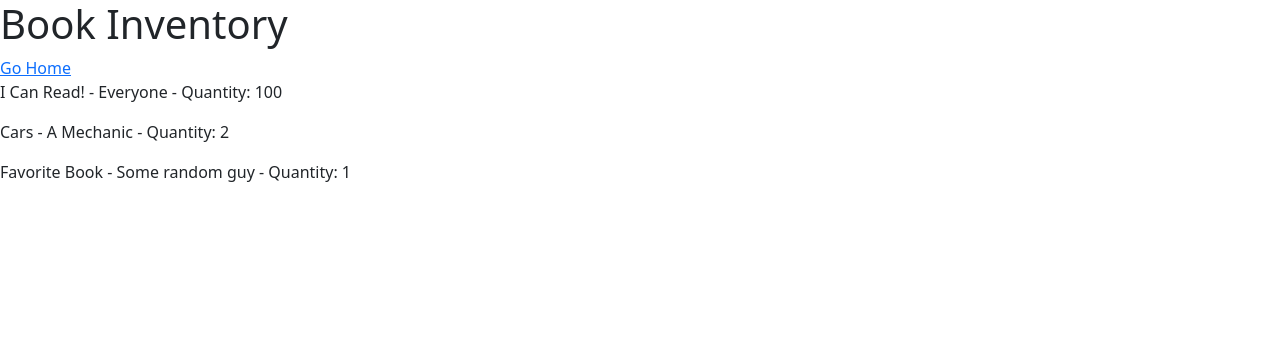
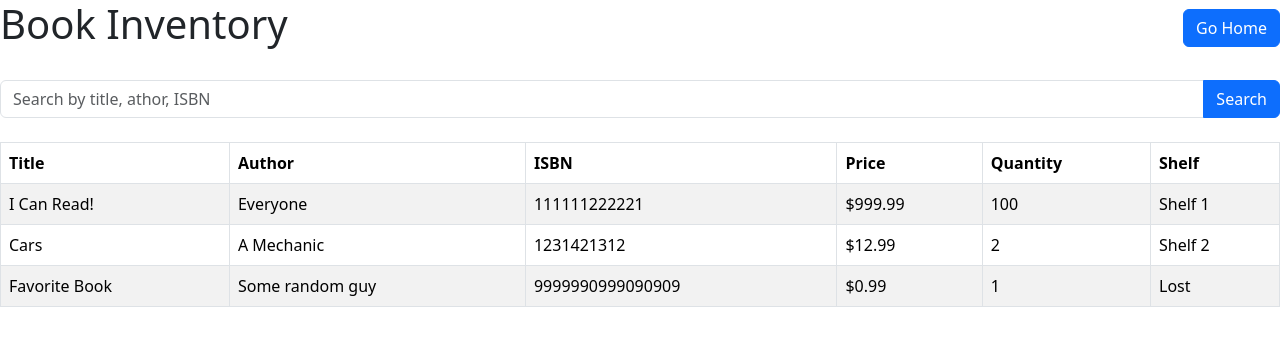
Before and after one commit to skmerten/CS492-Bookstore, a Django app: page /inventory/ in a window 1280 px wide. Shown: the top 346 px of the page. Run offline with Django 4.2, Linux system fonts and the light colour scheme; data comes from the database, SQL or seed files in the repository; both versions use the stored data as it was after the commit.

Commit message:
Finished CRUD with search

```diff
--- a/Bookstore/settings.py
+++ b/Bookstore/settings.py
@@ -28,7 +28,7 @@ DEBUG = True
 ALLOWED_HOSTS = []
 
 LOGIN_URL = "/login/"
-LOGIN_REDIRECT_URL = "/inventory/manage/"
+LOGIN_REDIRECT_URL = "/"
 LOGOUT_REDIRECT_URL = "/"
 
 # Application definition
--- a/inventory/templates/inventory/book_form.html
+++ b/inventory/templates/inventory/book_form.html
@@ -15,14 +15,14 @@
 
         {{ form.as_p }}
 
-        <button type="submit">
+        <button type="submit" class="btn btn-success">
             Save
         </button>
 
     </form>
 
     <p>
-        <a href="{% url 'manage_inventory' %}">
+        <a href="{% url 'books' %}" class="btn btn-secondary">
             Cancel
         </a>
     </p>
--- a/inventory/templates/inventory/books.html
+++ b/inventory/templates/inventory/books.html
@@ -1,24 +1,116 @@
 <!DOCTYPE html>
 <html>
 <head>
-    <title>Book Inventory</title>
+    <title>Book</title>
     <link href="https://cdn.jsdelivr.net/npm/bootstrap@5/dist/css/bootstrap.min.css" rel="stylesheet">
 </head>
+
 <body>
+<div class="d-flex justify-content-between align-items-center mb-4">
+    <h1>Book Inventory</h1>
+        <a href="/" class="btn btn-primary">Go Home </a>
+    <!-- This will limit this element to only uses who are logged in. Just wrap it in the template {if} {endif} blocks-->
+    {% if user.is_authenticated %}
+        <a href="{% url 'add_book' %}" class="btn btn-success">
+            Add Book
+        </a>
+    {% endif %}
+</div>
 
-    <h1>Book Inventory</h1>
 
-    <a href="/">Go Home</a>
+<form method="get" class="mb-4">
+    <div class="input-group">
+        <input
+            type="text"
+            name="search"
+            class="form-control"
+            placeholder="Search by title, athor, ISBN"
+            value="{{ query }}"
+        >
 
-    {% for book in books %}
-        <p>
-            {{ book.title }} -
-            {{ book.author }} -
-            Quantity: {{ book.quantity }}
-        </p>
-    {% empty %}
-        <p>No books found.</p>
-    {% endfor %}
+        <button type="submit" class="btn btn-primary">
+            Search
+        </button>
+
+        {% if query %}
+            <a href="{% url 'books' %}" class="btn btn-secondary">
+                Clear
+            </a>
+        {% endif %}
+    </div>
+</form>
+
+<!-- Ok so the goal here is that everyone can search and view books
+ But only logged in (employees) can modify the records-->
+<table class="table table-striped table-bordered">
+    <thead>
+        <tr>
+            <th>Title</th>
+            <th>Author</th>
+            <th>ISBN</th>
+            <th>Price</th>
+            <th>Quantity</th>
+            <th>Shelf</th>
+            {% if user.is_authenticated %}
+                <th>Actions</th>
+            {% endif %}
+        </tr>
+    </thead>
+
+    <tbody>
+
+        {% for book in books %}
+
+        <tr>
+            <!-- Not sure what data we want to restrict from public view.-->
+            <td>{{ book.title }}</td>
+            <td>{{ book.author }}</td>
+            <td>{{ book.isbn }}</td>
+            <td>${{ book.price }}</td>
+            <td>{{ book.quantity }}</td>
+            <td>{{ book.shelf_location }}</td>
+
+            {% if user.is_authenticated %}
+                <td>
+                    <a
+                        href="{% url 'edit_book' book.id %}"
+                        class="btn btn-sm btn-primary"
+                    >
+                        Edit
+                    </a>
+
+                    <form
+                        method="post"
+                        action="{% url 'delete_book' book.id %}"
+                        style="display: inline;"
+                    >
+                        {% csrf_token %}
+
+                        <button
+                            type="submit"
+                            class="btn btn-sm btn-danger"
+                        >
+                            Delete
+                        </button>
+                    </form>
+                </td>
+
+            {% endif %}
+
+        </tr>
+
+        {% empty %}
+
+        <tr>
+            <td colspan="8">
+                No books found.
+            </td>
+        </tr>
+
+        {% endfor %}
+
+    </tbody>
+</table>
 
 </body>
 </html>
--- a/inventory/urls.py
+++ b/inventory/urls.py
@@ -4,7 +4,6 @@ from . import views
 
 urlpatterns = [
     path("", views.books, name="books"),
-    path("manage/", views.manage_inventory, name="manage_inventory"),
     path("manage/add/", views.add_book, name="add_book"),
     path("manage/edit/<int:book_id>/", views.edit_book, name="edit_book"),
     path("manage/delete/<int:book_id>/", views.delete_book, name="delete_book"),
--- a/inventory/views.py
+++ b/inventory/views.py
@@ -2,22 +2,16 @@ from django.shortcuts import render, redirect, get_object_or_404
 from django.contrib.auth.decorators import login_required
 from .models import Book
 from .forms import BookForm
-
+from django.db.models import Q
 
 
 def books(request):
+    query = request.GET.get("search", "")
     books = Book.objects.all()
+    if query:
+        books = books.filter(Q(title__icontains=query) | Q(author__icontains=query) | Q(isbn__icontains=query))
+    return render(request, "inventory/books.html", {"books": books,"query": query})
 
-    return render(request,"inventory/books.html",{"books": books})
-
-@login_required
-def manage_inventory(request):
-    books = Book.objects.all()
-    return render(
-        request,
-        "inventory/manage_inventory.html",
-        {"books": books}
-    )
 
 @login_required
 def add_book(request):
@@ -26,7 +20,7 @@ def add_book(request):
 
         if form.is_valid():
             form.save()
-            return redirect("manage_inventory")
+            return redirect("books")
     else:
         form = BookForm()
 
@@ -42,7 +36,7 @@ def edit_book(request, book_id):
 
         if form.is_valid():
             form.save()
-            return redirect("manage_inventory")
+            return redirect("books")
     else:
         form = BookForm(instance=book)
 
@@ -56,4 +50,4 @@ def delete_book(request, book_id):
     if request.method == "POST":
         book.delete()
 
-    return redirect("inventory/manage_inventory")
+    return redirect("books")
--- a/templates/registration/login.html
+++ b/templates/registration/login.html
@@ -2,7 +2,6 @@
 <html>
 <head>
     <title>Employee Login</title>
-
     <link href="https://cdn.jsdelivr.net/npm/bootstrap@5/dist/css/bootstrap.min.css" rel="stylesheet">
 </head>
 <body>
@@ -18,11 +17,11 @@
 
         {{ form.as_p }}
 
-        <button type="submit">Login</button>
+        <button type="submit" class="btn btn-primary">Login</button>
     </form>
 
     <p>
-        <a href="/">Return to Store</a>
+        <a href="/" class="btn btn-primary">Return to Store</a>
     </p>
 
 </body>
```
Also changed, not shown: inventory/templates/inventory/manage_inventory.html (deleted, +0 -76 lines), templates/home.html (+3 -5 lines), db.sqlite3.
